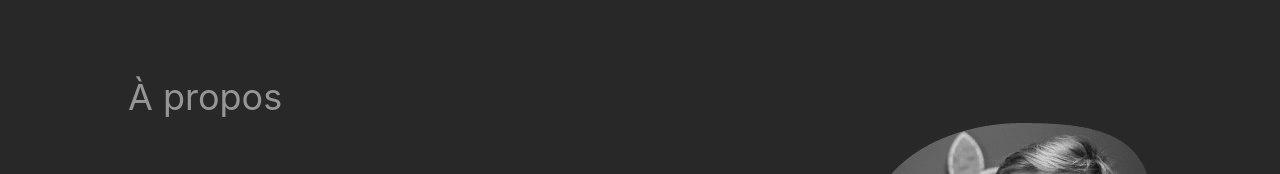
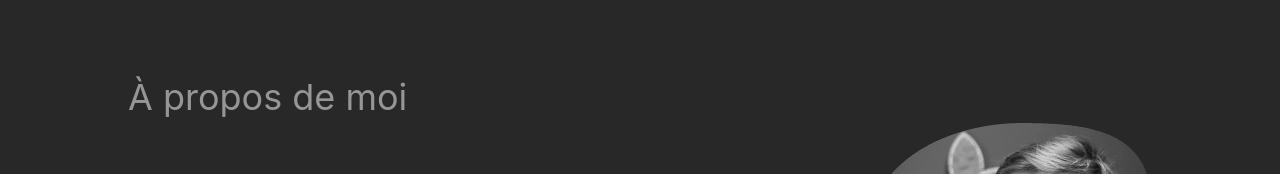
Before and after one commit to Jin-gie/portfolio, a React (Create React App) app: page / in a window 1280 px wide. Shown: the part 922-1096 px from the top of the page. Built offline with nearby package versions, Linux system fonts and the light colour scheme.

Commit message:
New nav system w/out smooth scroll on page change

```diff
--- a/package.json
+++ b/package.json
@@ -14,6 +14,7 @@
     "react-multi-carousel": "^2.8.4",
     "react-router-dom": "^6.18.0",
     "react-scripts": "5.0.1",
+    "react-scroll": "^1.9.0",
     "web-vitals": "^2.1.4"
   },
   "scripts": {
--- a/src/App.css
+++ b/src/App.css
@@ -59,7 +59,7 @@
 }
 
 html {
-  scroll-behavior: smooth;
+  /* scroll-behavior: smooth; */
   overflow-x: hidden;
 }
 
--- a/src/App.js
+++ b/src/App.js
@@ -16,10 +16,10 @@ import Page from './components/Reusable/Page/Page';
 function App() {
 
   const home_sections = [
-    { to_display: "{à_propos}", ref: "#about" },
-    { to_display: "{compétences}", ref: "#skills" },
-    { to_display: "{projets}", ref: "#projects" },
-    { to_display: "{me_contacter}", ref: "#contact_me" },
+    { to_display: "{à_propos}", ref: "about" },
+    { to_display: "{compétences}", ref: "skills" },
+    { to_display: "{projets}", ref: "projects" },
+    { to_display: "{me_contacter}", ref: "contact_me" },
   ];
 
   return (
@@ -41,7 +41,7 @@ function App() {
             Object.keys(projects).map((key, index) => (
               <Route
                 key={key}
-                path={key}
+                path={"/" + key}
                 element={
                   <Page
                     content={projects[key]["element"]}
--- a/src/components/Home/Home.jsx
+++ b/src/components/Home/Home.jsx
@@ -35,9 +35,9 @@ function Home() {
       <section className='light_background' id='about'>
         <div className='container flex justify-between items-center'>
           <div className='max-w-[66%]'>
-            <h1>À propos</h1>
+            <h1>À propos de moi</h1>
             <p>Bonjour ! Passionnée depuis de nombreuses années par le numérique, j'ai suivi une formation en informatique et je suis diplômée depuis peu d'un Master en Sciences Cognitives.</p>
-            <p className='mb-12'>J'ai conscience de l'importance de prendre en compte le besoin utilisateur lors de la conception de solutions, pour avoir des produits utiles, utilisables et utilisés ! C'est pourquoi je m'assure de créer des interfaces utilisateurs aussi élégantes et intuitives,  qu'accessibles pour assurer une expérience utilisateur optimale.</p>
+            <p className='mb-12'>J'ai conscience de l'importance de prendre en compte le besoin utilisateur lors de la conception de solutions, pour avoir des produits utiles, utilisables et utilisés ! C'est pourquoi je m'assure de créer des interfaces utilisateurs aussi élégantes et intuitives, qu'accessibles pour assurer une expérience utilisateur optimale.</p>
             <Button text="Mon CV" />
           </div>
           <div>
--- a/src/components/HomeHeader/HomeHeader.jsx
+++ b/src/components/HomeHeader/HomeHeader.jsx
@@ -3,6 +3,7 @@ import './HomeHeader.css';
 import Photo from "../../assets/photo_circle.png";
 import { IconChevronCompactDown } from '@tabler/icons-react';
 import Button from '../Reusable/Button';
+import { Link } from 'react-scroll';
 
 const Header = () => {
   let marginBetweeArrows = '-mb-10';
@@ -25,17 +26,21 @@ const Header = () => {
       </div>
 
       {/* Arrow at bottom to discover more */}
-      <a href="#about">
+      <Link
+            to={"about"}
+            smooth={true}
+            duration={500}
+            className='hover:cursor-pointer'
+      >
         <div className='flex flex-col items-center'>
             <p>Découvrir plus</p>
             <div className='flex flex-col'>
               <IconChevronCompactDown color='#1E1E1E' size={50} className='-mb-9'/>
               <IconChevronCompactDown color='#535353' size={50} className='-mb-9'/>
               <IconChevronCompactDown color='white' size={50}/>
-
             </div>
         </div>
-      </a>
+      </Link>
     </div>
   )
 }
--- a/src/components/Nav/Nav.jsx
+++ b/src/components/Nav/Nav.jsx
@@ -1,7 +1,8 @@
 import React, { useState, useEffect, useRef } from 'react'
 import "./Nav.css";
 import { useNavigate } from 'react-router-dom';
-import { Link } from 'react-router-dom';
+import { Link as LinkNav } from 'react-router-dom';
+import { Link as LinkScroll } from 'react-scroll';
 
 function Nav(props) {
   const [selected, setSelected] = useState(0);
@@ -42,18 +43,24 @@ function Nav(props) {
   return (
     <div id='nav__home' className='w-full bg-black py-1 opacity-90'>
       <div className='container flex justify-between items-center'>
-        <div><Link to="/"><h1 className='mb-0 hover:text-white'>&lt;Erin Bernardoni /&gt;</h1></Link></div>
+        <div>
+          <LinkNav to="/" onClick={() => {window.scrollTo(0,0)}}>
+            <h1 className='mb-0 hover:text-white'>&lt;Erin Bernardoni /&gt;</h1>
+          </LinkNav>
+        </div>
         <div className='flex gap-4'>
           {
             props.sections.map((section, index) => (
-              <a
+              <LinkScroll
+                to={section.ref}
                 key={index}
-                href={section.ref}
                 id={`nav-${index}`}
-                className={selected === index ? "nav_selected nav_item" : "nav_unselected nav_item"}
+                className={selected === index ? "nav_selected nav_item hover:cursor-pointer" : "nav_unselected nav_item hover:cursor-pointer"}
+                smooth={true}
+                duration={500}
               >
                 {section.to_display}
-              </a>
+              </LinkScroll>
             ))
           }
         </div>
--- a/src/components/Reusable/Page/Page.jsx
+++ b/src/components/Reusable/Page/Page.jsx
@@ -4,6 +4,7 @@ import Header from '../../HomeHeader/HomeHeader'
 import Button from '../Button'
 import Footer from '../../Footer/Footer'
 import { IconChevronsUp } from '@tabler/icons-react'
+import { Link, animateScroll as scroll } from 'react-scroll'
 
 function Page(props) {
   return (
@@ -13,7 +14,13 @@ function Page(props) {
       {props.content}
 
       <div className='graphic-circle' id="graph-circle-1"></div>
-      <Button text={<IconChevronsUp size={30}/>} link="#" className="fixed bottom-16 right-16 button__bottom__top"/>
+
+      <button
+        onClick={() => {scroll.scrollToTop()}}
+        className='button fixed bottom-16 right-16 button__bottom__top hover:cursor-pointer'
+      >
+        <IconChevronsUp size={30}/>
+      </button>
 
       <Footer />
     </div>
--- a/src/components/ScrollToTop.jsx
+++ b/src/components/ScrollToTop.jsx
@@ -9,7 +9,7 @@ function ScrollToTop(props) {
   }, [pathname]);
 
 
-  return null
+  return <div className='scroll-auto'></div>
 }
 
 export default ScrollToTop
--- a/src/index.js
+++ b/src/index.js
@@ -3,7 +3,7 @@ import ReactDOM from 'react-dom/client';
 import './index.css';
 import App from './App';
 import reportWebVitals from './reportWebVitals';
-import { BrowserRouter } from 'react-router-dom';
+import { BrowserRouter as Router } from 'react-router-dom';
 import ScrollToTop from './components/ScrollToTop';
 
 const root = ReactDOM.createRoot(document.getElementById('root'));
@@ -11,10 +11,10 @@ root.render(
   // <React.StrictMode>
   //   <App />
   // </React.StrictMode>
-  <BrowserRouter>
+  <Router basename={process.env.PUBLIC_URL}>
+    <ScrollToTop />
     <App />
-    <ScrollToTop />
-  </BrowserRouter>
+  </Router>
 );
 
 // If you want to start measuring performance in your app, pass a function
```
Also changed, not shown: 2 other files (tests, documents, lock files or other folders). Lines whose indentation alone changed are shown as unchanged.
